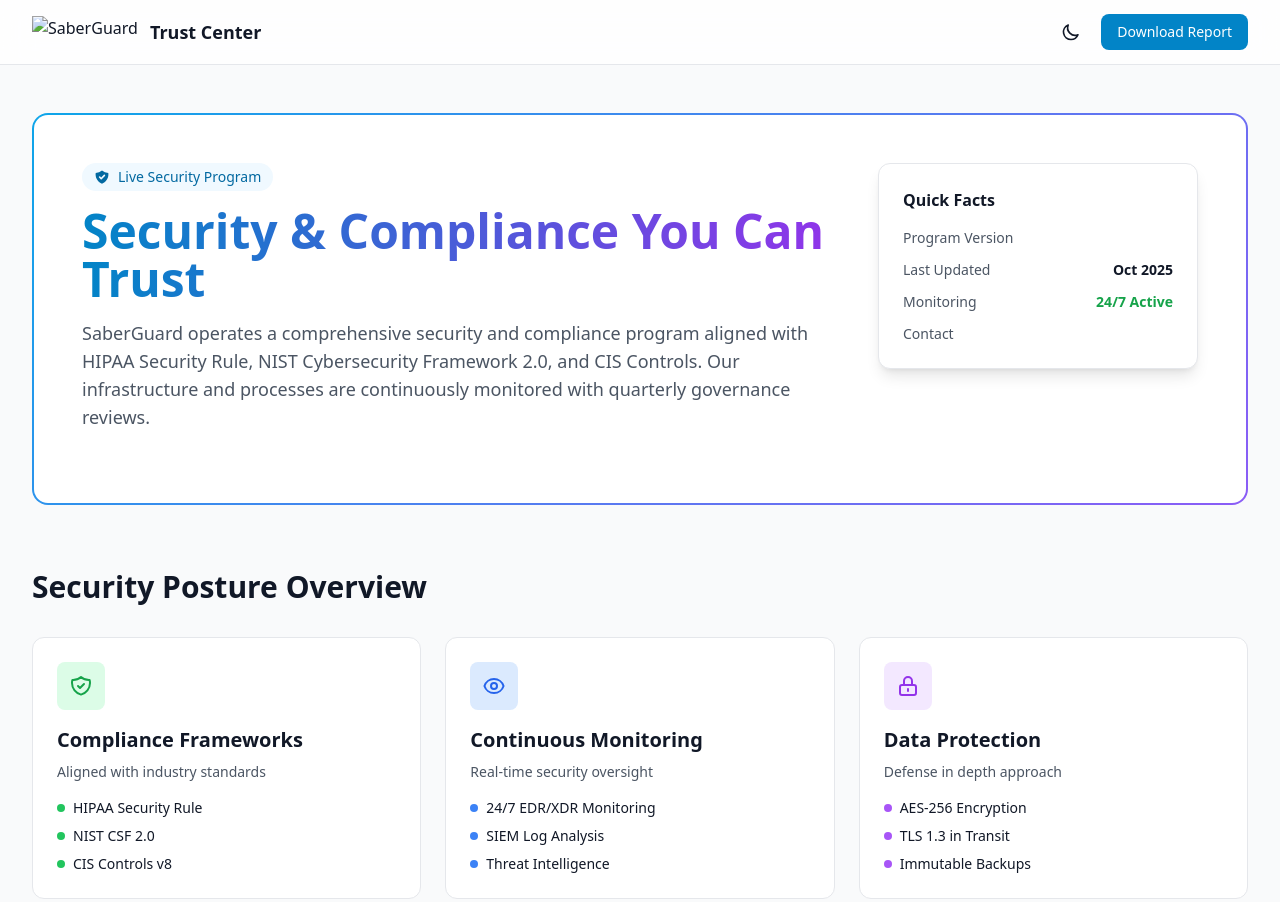
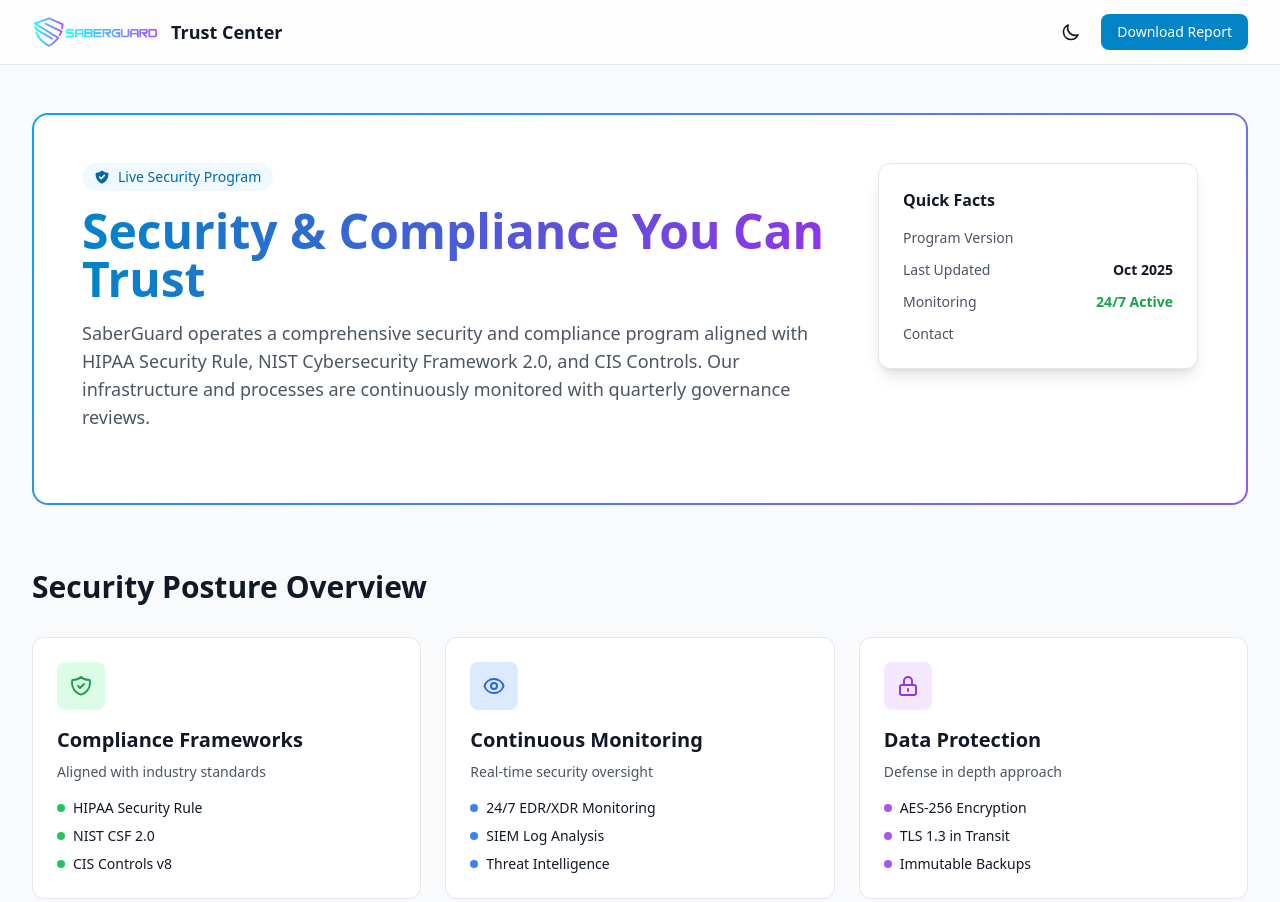
Before and after one commit to SaberGuard-LLC/SaberGuard-Trust-Center, a plain HTML site: page index.html in a window 1280 px wide. Shown: the top 902 px of the page. Drawn offline with nearby package versions, Linux system fonts and the light colour scheme.

Commit message:
Update index.html
Signed-off-by: SG_JDeLeon <jonathan.deleon@saberguard.tech>

```diff
--- a/index.html
+++ b/index.html
@@ -64,7 +64,7 @@ linear-gradient(135deg, #0ea5e9, #8b5cf6) border-box;
 <div class="max-w-7xl mx-auto px-4 sm:px-6 lg:px-8">
 <div class="flex justify-between items-center h-16">
 <div class="flex items-center gap-3">
-<img id="navLogo" alt="SaberGuard" class="h-8" />
+<img id="navLogo" src="assets/logo.png?v=2" alt="SaberGuard" class="h-8" />
 <span class="text-lg font-semibold">Trust Center</span>
 </div>
 <div class="flex items-center gap-3">
```
